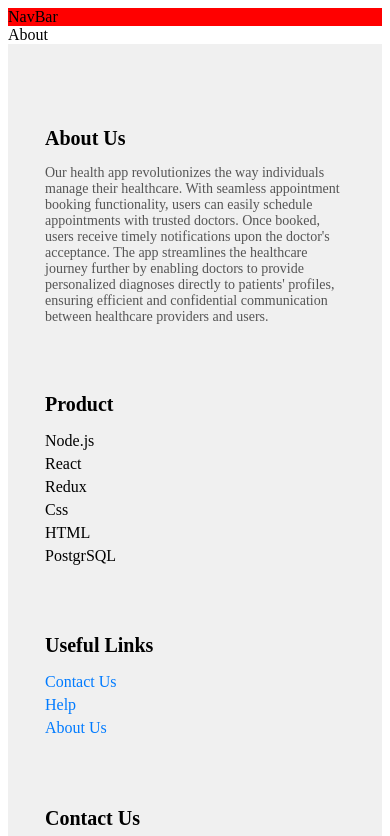
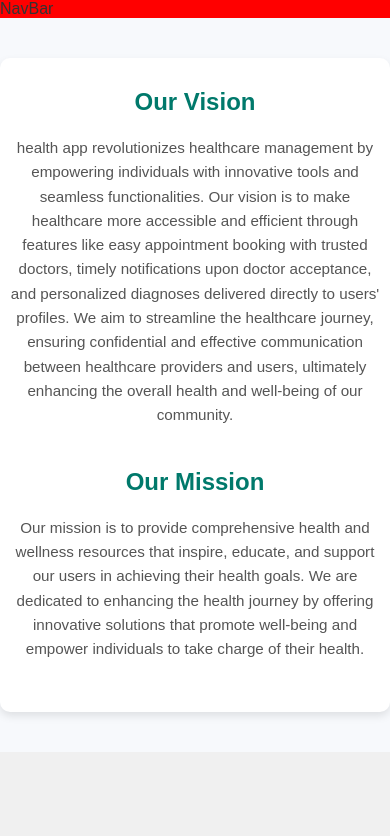
Before and after one commit to nasramal/MERAKI_Academy_Project_5_forked, a React (Vite) app in the folder frontend/: page /About in a window 390 px wide. Shown: the top 836 px of the page. Built offline with nearby package versions, Linux system fonts and the light colour scheme.

Commit message:
add the about us page and we edit the footer page

```diff
--- a/frontend/src/pages/About/About.css
+++ b/frontend/src/pages/About/About.css
@@ -0,0 +1,61 @@
+body {
+    font-family: 'Arial', sans-serif;
+    background-color: #f7f9fc;
+    color: #333;
+    margin: 0;
+    padding: 0;
+  }
+
+  .about-us-container {
+    max-width: 800px;
+    margin: 40px auto;
+    padding: 20px;
+    background-color: #fff;
+    border-radius: 10px;
+    box-shadow: 0 4px 8px rgba(0, 0, 0, 0.1);
+    text-align: center;
+  }
+
+  .about-us-section {
+    margin-bottom: 40px;
+  }
+
+  .about-us-section h2 {
+    font-size: 2rem;
+    color: #00796b;
+    margin-bottom: 20px;
+  }
+
+  .about-us-section p {
+    font-size: 1.1rem;
+    line-height: 1.6;
+    margin-bottom: 20px;
+  }
+
+  @media (max-width: 768px) {
+    .about-us-container {
+      padding: 15px;
+    }
+
+    .about-us-section h2 {
+      font-size: 1.75rem;
+    }
+
+    .about-us-section p {
+      font-size: 1rem;
+    }
+  }
+
+  @media (max-width: 480px) {
+    .about-us-container {
+      padding: 10px;
+    }
+
+    .about-us-section h2 {
+      font-size: 1.5rem;
+    }
+
+    .about-us-section p {
+      font-size: 0.95rem;
+    }
+  }
--- a/frontend/src/pages/About/About.jsx
+++ b/frontend/src/pages/About/About.jsx
@@ -1,8 +1,18 @@
 import React from 'react'
-
+import "./About.css";
 function About() {
   return (
-    <div>About</div>
+    <div className="about-us-container">
+    <div className="about-us-section">
+      <h2>Our Vision</h2>
+      <p>health app revolutionizes healthcare management by empowering individuals with innovative tools and seamless functionalities. Our vision is to make healthcare more accessible and efficient through features like easy appointment booking with trusted doctors, timely notifications upon doctor acceptance, and personalized diagnoses delivered directly to users' profiles. We aim to streamline the healthcare journey, ensuring confidential and effective communication between healthcare providers and users, ultimately enhancing the overall health and well-being of our community.</p>
+    </div>
+    <div className="about-us-section">
+      <h2>Our Mission</h2>
+      <p>   Our mission is to provide comprehensive health and wellness resources that inspire, educate, and support our users in achieving their health goals. We are dedicated to enhancing the health journey by offering innovative solutions that promote well-being and empower individuals to take charge of their health.
+</p>
+    </div>
+  </div>
   )
 }
 
--- a/frontend/src/pages/Footer/Footer.jsx
+++ b/frontend/src/pages/Footer/Footer.jsx
@@ -22,9 +22,8 @@ export default function Footer() {
       <div className="footer-section">
         <h1>Useful Links</h1>
         <ul>
-          <li><a href="#">Contact Us</a></li>
-          <li><a href="#">Help</a></li>
-          <li><a href="#">About Us</a></li>
+          <li><a href="/ContactUs">Contact Us</a></li>
+          <li><a href="/About">About Us</a></li>
         </ul>
       </div>
       <div className="footer-section">
```
